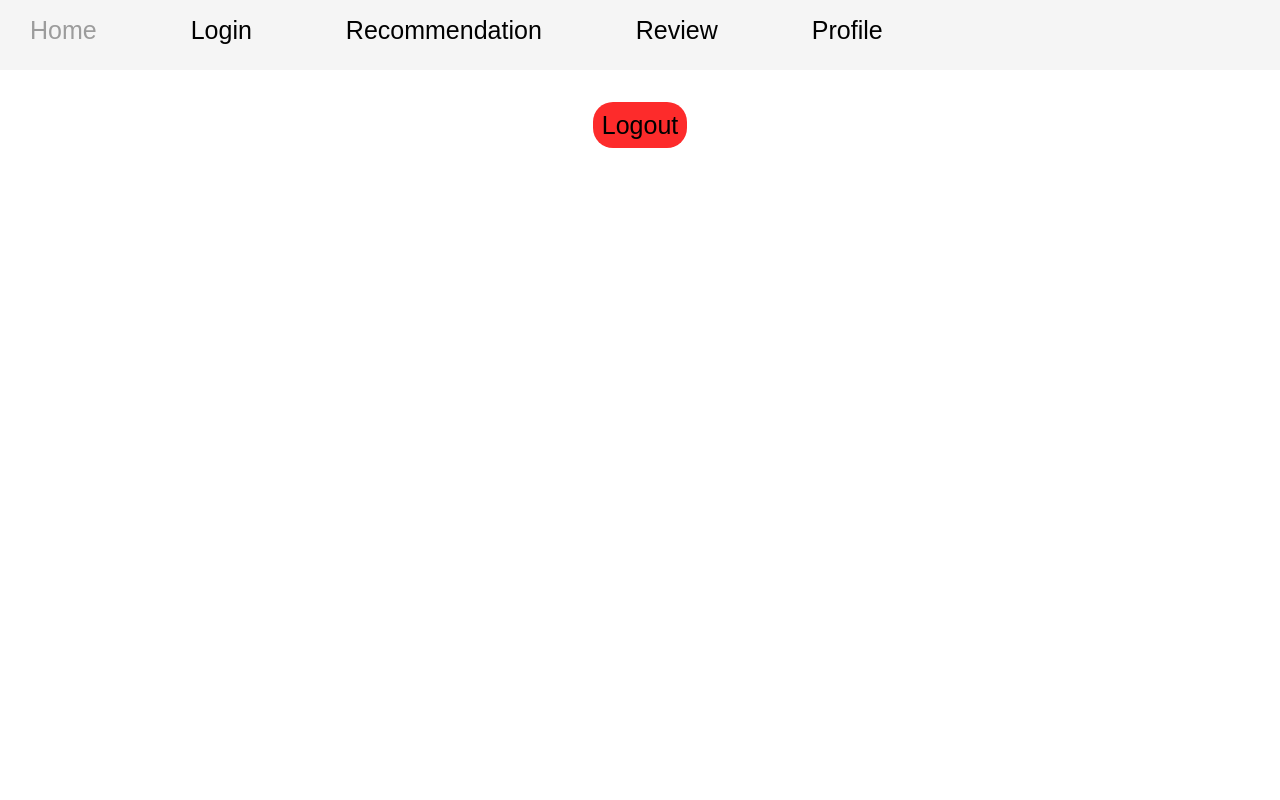
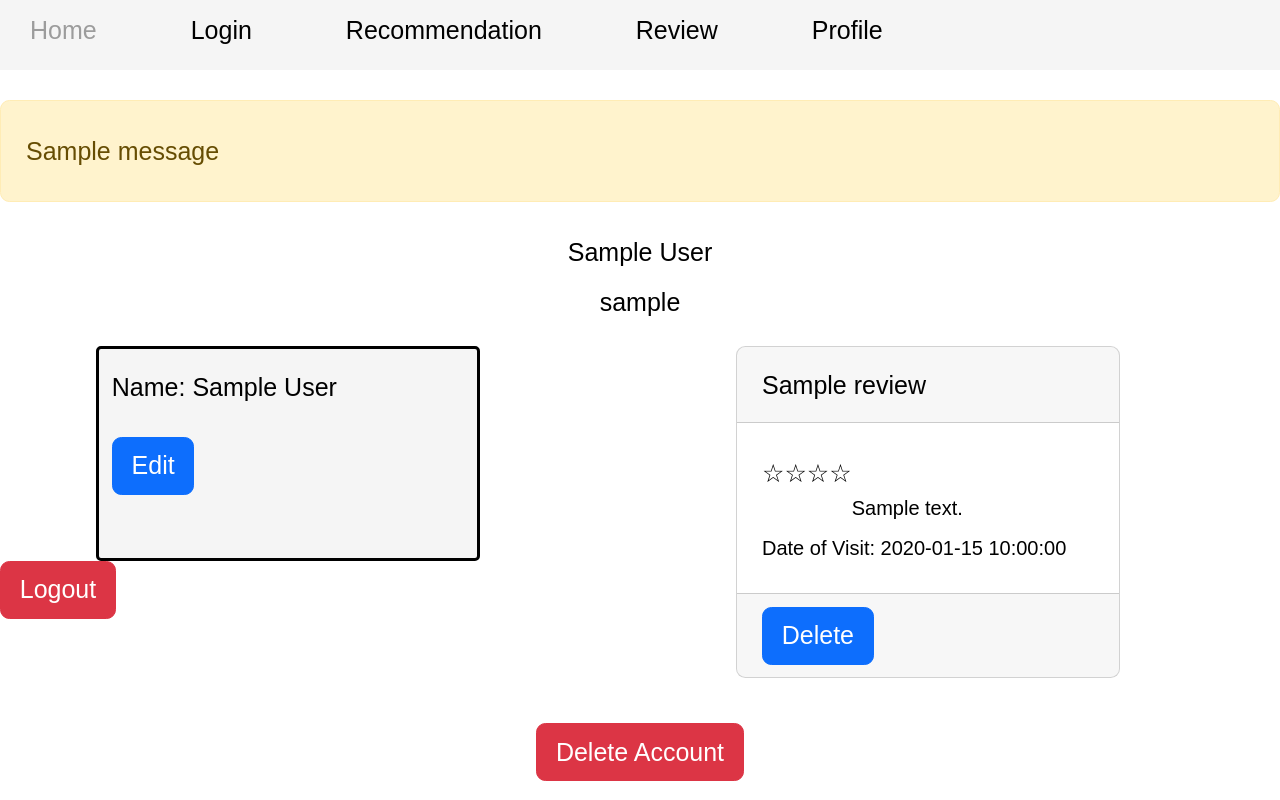
Before and after one commit to tylerbeckb/stadiumReviewWebsite, a Flask app: template app/templates/profile.html in a window 1280 px wide. Run offline with Flask 3, Linux system fonts and the light colour scheme; a user stored in the database is signed in; tables that the repository leaves empty hold one stand-in row (values such as "Sample post"); the template is opened without the code that fills it: values that come from a table or form of the project are taken from there, most other values are stand-ins (such as "Sample title", 1, 10 or a date in 2020); one stand-in notice (Sample message) is shown; parts of the project's set-up code (start-up, migrations or seed data) failed here and were passed over; some libraries are stand-ins or nearby versions.

Commit message:
feat: profile functionality

```diff
--- a/app/templates/profile.html
+++ b/app/templates/profile.html
@@ -1,7 +1,74 @@
 {% extends "base.html" %}
 {% block content %}
-<br><br>
-<section class="singleCol">
-  <a href="{{ url_for('logout') }}" class="logoutBtn">Logout</a>
-</section>
-{% endblock %}
+<body onload="editName()">
+  <br><br>
+
+  <script>
+    function editName() {
+      $(document).ready(function() {
+        $("#editForm").slideUp();
+        $("#editBtn").click(function() {
+            $("#editForm").toggle();
+        })
+      })
+    }
+  </script>
+
+  <div>
+    {% with messages = get_flashed_messages() %}
+      {% if messages %}
+        {% for message in messages %}
+          <div class="alert alert-warning alert-dismissible fade show" role="alert">
+            {{ message }}
+          </div>
+        {% endfor %}
+      {% endif %}
+    {% endwith %}
+  </div>
+
+  <section class="singleCol">
+    {{ current_user.name }} <br>
+    {{ current_user.username }} <br>
+  </section>
+
+  <section class="col50">
+    <div class="editName">
+      <p class="card-body">Name: {{ current_user.name }}</p>
+      <button class="btn btn-primary" id="editBtn">Edit</button> <br><br>
+      <div id="editForm">
+        <form method="POST" name="editName">
+          {{ editName.hidden_tag() }}
+          {{ editName.newName(class_='loginFormStyle') }}
+          {{ editName.sameName(class_='loginFormStyle') }}
+          <input type="submit" value="Change" class="btn btn-primary">
+        </form>
+      </div>
+    </div>
+    <a href="{{ url_for('logout') }}" class="btn btn-danger">Logout</a>
+  </section>
+
+  <section class="col50">
+    {% for review in reviews %}
+      <div class="card profileCard">
+        <div class="card-header">
+          {{ review.title }}
+        </div>
+        <div class="card-body reviewBody">
+          {% for i in range(0, review.rating) %}
+            <span class="starAlign">☆</span>
+          {% endfor %}
+          <br>
+          {{ review.review }} <br>
+          Date of Visit: {{ review.date }}
+        </div>
+        <div class="card-footer">
+          <a href="{{ url_for('deleteReview', id=review.id) }}" class="btn btn-primary">Delete</a>
+        </div>
+      </div>
+      {% endfor %}
+  </section>
+  <div class="singleCol">
+    <a href="{{ url_for('deleteAccount') }}" class="btn btn-danger deleteAccount">Delete Account</a>
+  </div>
+</body>
+  {% endblock %}
```
